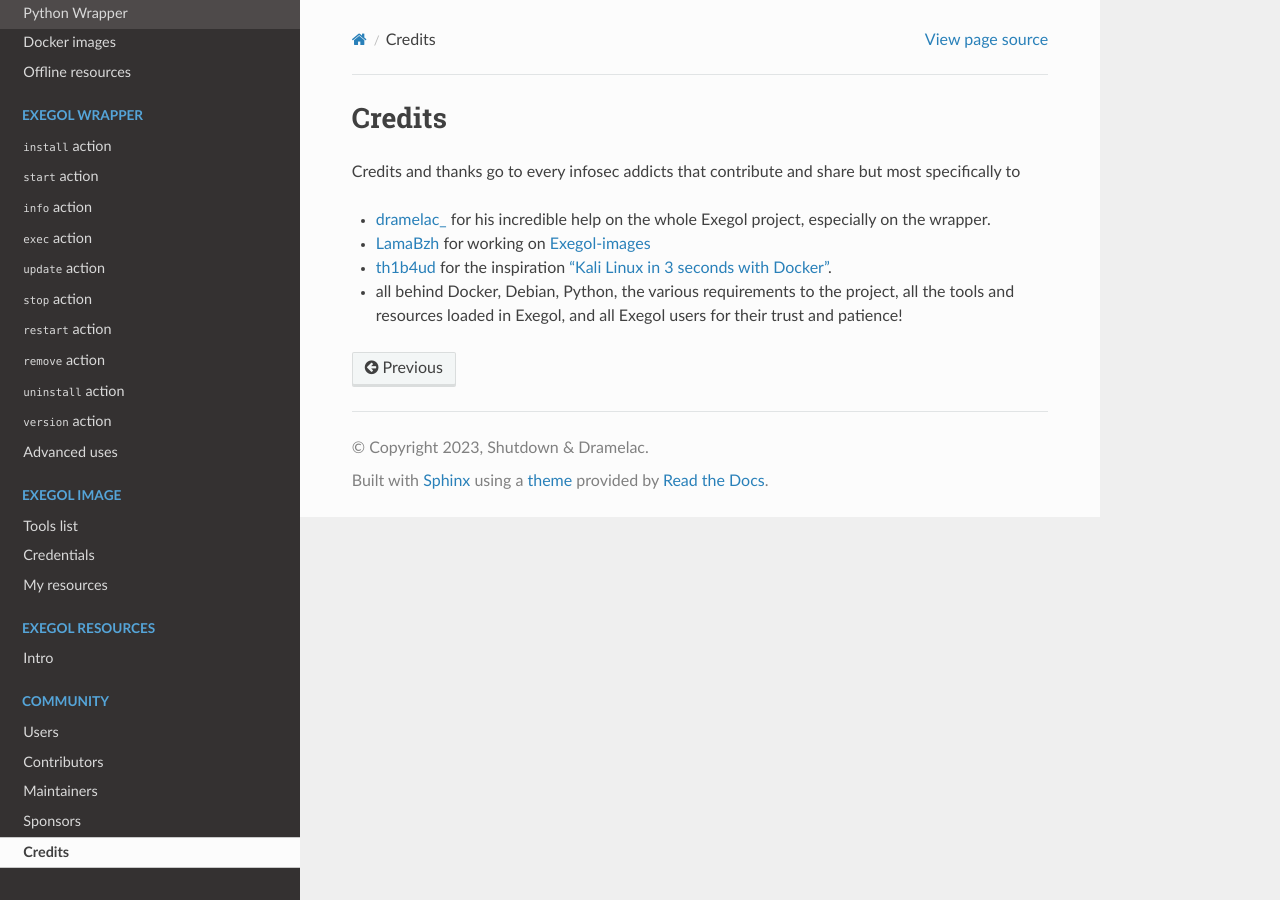
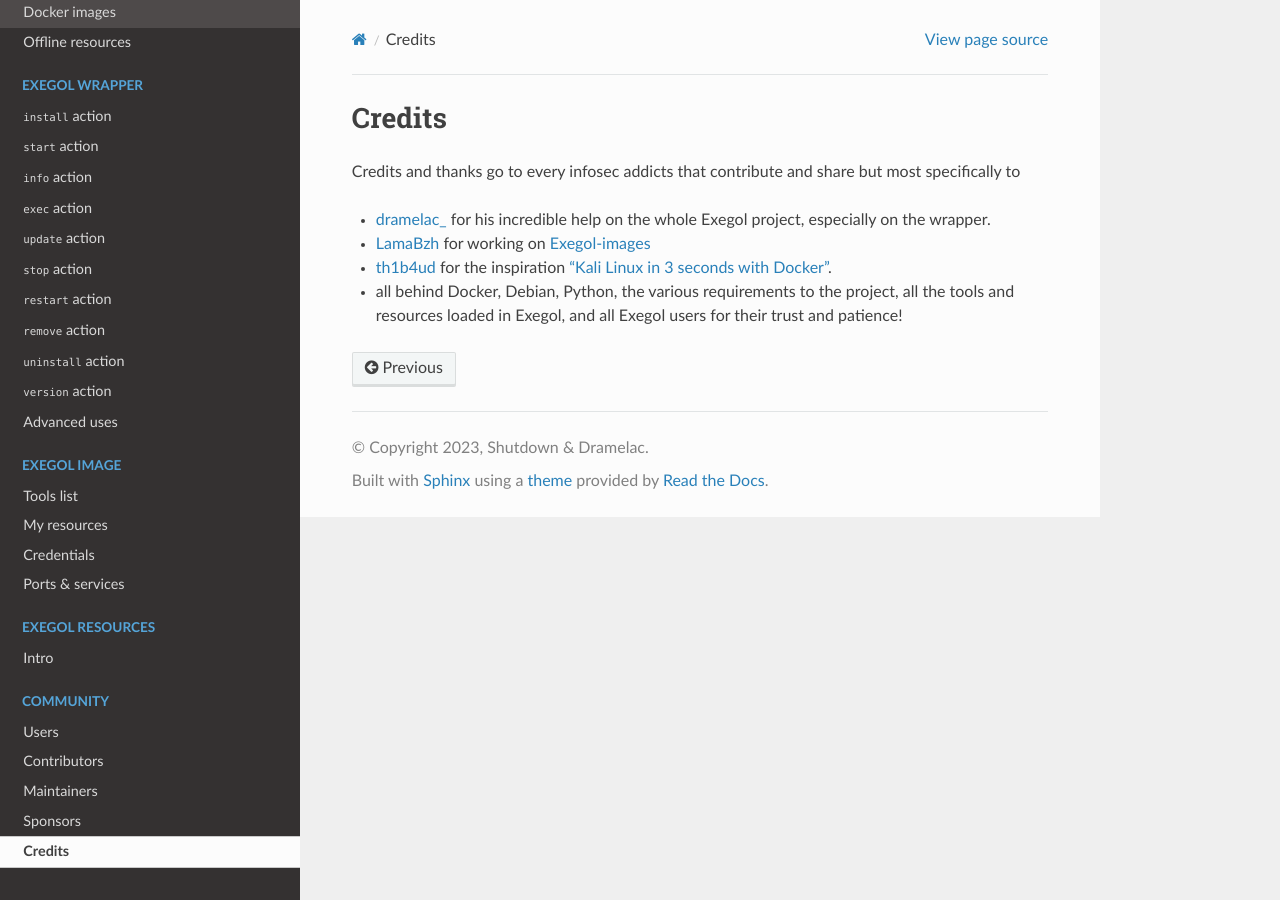
Before and after one commit to ThePorgs/Exegol-docs, a Sphinx documentation site: the page built from source/community/credits.rst, in a window 1280 px wide. Built offline with Sphinx 7.4.7 and the Read the Docs theme 2.0.0, drawn with Linux system fonts in a browser that asks for light colours.

Commit message:
adding ports and services doc

```diff
--- /dev/null
+++ b/source/exegol-image/services.rst
@@ -0,0 +1,6 @@
+Ports & services
+================
+
+.. hint::
+
+    This part is coming soon...
--- a/source/index.rst
+++ b/source/index.rst
@@ -127,8 +127,9 @@
    :caption: Exegol image
 
    exegol-image/tools.rst
+   exegol-image/my-resources.rst
    exegol-image/credentials.rst
-   exegol-image/my-resources.rst
+   exegol-image/services.rst
 
 .. toctree::
    :maxdepth: 2
```
